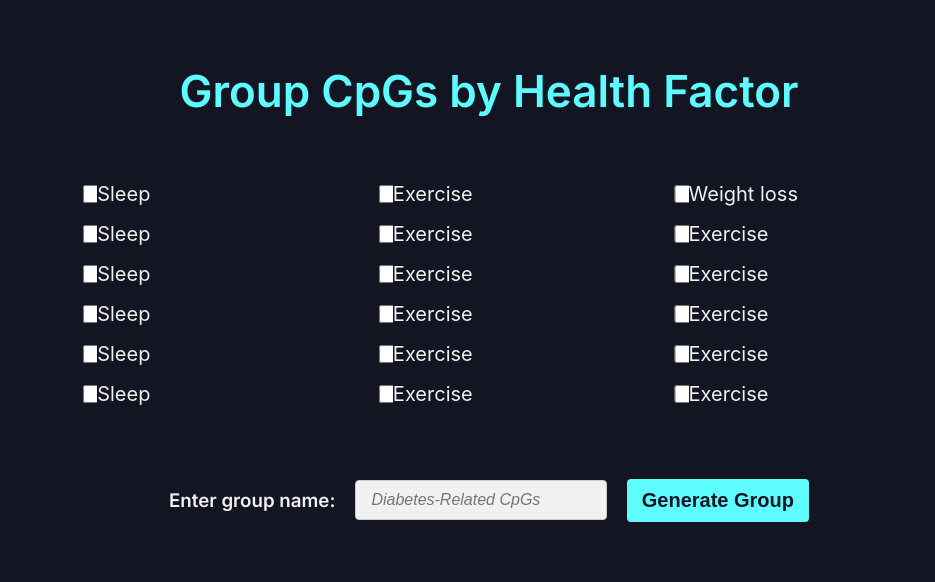
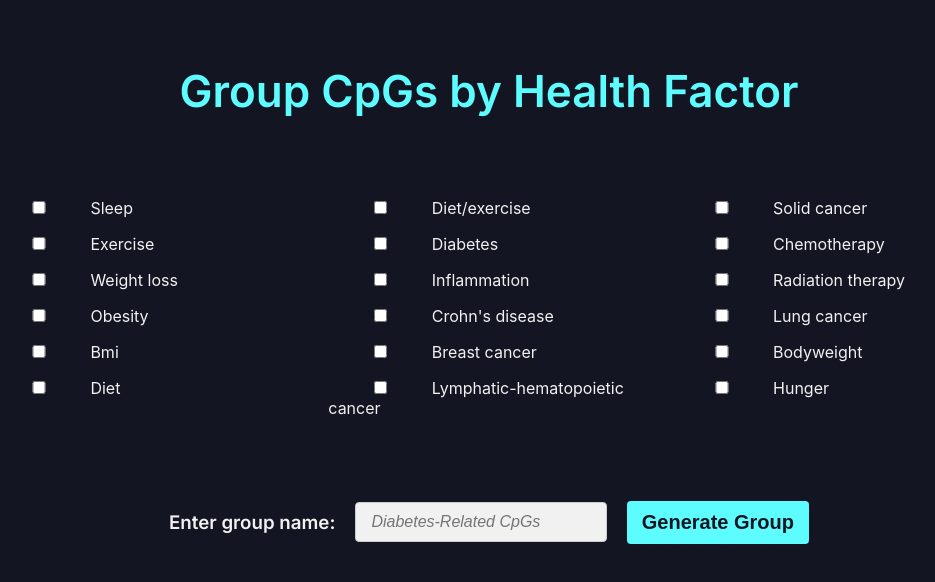
Before and after one commit to nbtrieu/cpg-group-generator, a React (Create React App) app: page / in a window 1280 px wide. Shown: the top 582 px of the page, without its empty margins (151-1086 px from the left). Built offline with nearby package versions, Linux system fonts and the light colour scheme.

Commit message:
Finish UI for grouping CpGs by health factors

```diff
--- a/src/components/CheckBoxes/index.js
+++ /dev/null
@@ -1 +0,0 @@
-export { default } from './CheckBoxes/'
--- a/src/components/GroupByHealthFactor/GroupByHealthFactor.js
+++ b/src/components/GroupByHealthFactor/GroupByHealthFactor.js
@@ -1,18 +1,18 @@
 import React, { useState } from 'react';
+import Options from '../Options/Options';
 
 export default function GroupByHealthFactor() {
-
-
-  const [checked, setChecked] = React.useState(false);
   const [groupName, setGroupName] = useState('');
-
-  const handleChange = (event) => {
-    setChecked(event.target.checked);
-  }
+  const [selectedFactors, setSelectedFactors] = useState([]);
 
   const handleNameChange = (event) => {
     setGroupName(event.target.value);
     // console.log("Current groupName state:", groupName);
+  };
+
+  const handleSubmit = () => {
+    // Use selectedFactors here
+    console.log(selectedFactors);
   };
 
   return (
@@ -20,92 +20,14 @@ export default function GroupByHealthFactor() {
       <header className='title text-center my-3'>
         <h1>Group CpGs by Health Factor</h1>
       </header>
-      <div className='options-wrapper flex-row'>
-        <div className='col-3'>
-          <div className='flex-row'>
-            <input value = 'sleep' type = 'checkbox' onChange = {handleChange} />
-            <span className='options-text'>Sleep</span>
-          </div>
-          <div className='flex-row mt-2'>
-            <input value = 'sleep' type = 'checkbox' onChange = {handleChange} />
-            <span className='options-text'>Sleep</span>
-          </div>
-          <div className='flex-row mt-2'>
-            <input value = 'sleep' type = 'checkbox' onChange = {handleChange} />
-            <span className='options-text'>Sleep</span>
-          </div>
-          <div className='flex-row mt-2'>
-            <input value = 'sleep' type = 'checkbox' onChange = {handleChange} />
-            <span className='options-text'>Sleep</span>
-          </div>
-          <div className='flex-row mt-2'>
-            <input value = 'sleep' type = 'checkbox' onChange = {handleChange} />
-            <span className='options-text'>Sleep</span>
-          </div>
-          <div className='flex-row mt-2'>
-            <input value = 'sleep' type = 'checkbox' onChange = {handleChange} />
-            <span className='options-text'>Sleep</span>
-          </div>
-        </div>
-        <div className='col-3'>
-          <div className='flex-row'>
-            <input value = 'exercise' type = 'checkbox' onChange = {handleChange} />
-            <span className='options-text'>Exercise</span>
-          </div>
-          <div className='flex-row mt-2'>
-            <input value = 'exercise' type = 'checkbox' onChange = {handleChange} />
-            <span className='options-text'>Exercise</span>
-          </div>
-          <div className='flex-row mt-2'>
-            <input value = 'exercise' type = 'checkbox' onChange = {handleChange} />
-            <span className='options-text'>Exercise</span>
-          </div>
-          <div className='flex-row mt-2'>
-            <input value = 'exercise' type = 'checkbox' onChange = {handleChange} />
-            <span className='options-text'>Exercise</span>
-          </div>
-          <div className='flex-row mt-2'>
-            <input value = 'exercise' type = 'checkbox' onChange = {handleChange} />
-            <span className='options-text'>Exercise</span>
-          </div>
-          <div className='flex-row mt-2'>
-            <input value = 'exercise' type = 'checkbox' onChange = {handleChange} />
-            <span className='options-text'>Exercise</span>
-          </div>
-        </div>
-        <div className='col-3'>
-          <div className='flex-row'>
-              <input value = 'weight loss' type = 'checkbox' onChange = {handleChange} />
-              <span className='options-text'>Weight loss</span>
-          </div>
-          <div className='flex-row mt-2'>
-            <input value = 'exercise' type = 'checkbox' onChange = {handleChange} />
-            <span className='options-text'>Exercise</span>
-          </div>
-          <div className='flex-row mt-2'>
-            <input value = 'exercise' type = 'checkbox' onChange = {handleChange} />
-            <span className='options-text'>Exercise</span>
-          </div>
-          <div className='flex-row mt-2'>
-            <input value = 'exercise' type = 'checkbox' onChange = {handleChange} />
-            <span className='options-text'>Exercise</span>
-          </div>
-          <div className='flex-row mt-2'>
-            <input value = 'exercise' type = 'checkbox' onChange = {handleChange} />
-            <span className='options-text'>Exercise</span>
-          </div>
-          <div className='flex-row mt-2'>
-            <input value = 'exercise' type = 'checkbox' onChange = {handleChange} />
-            <span className='options-text'>Exercise</span>
-          </div>
-        </div>
-      </div>
+      <Options
+        onFactorsChange={setSelectedFactors}  // Pass the callback
+      />
       <div className='name-wrapper'>
-        <label for="groupNameInput">
+        <label>
           <h3>Enter group name:</h3>
         </label>
         <input
-          id="groupNameInput"
           type="text"
           placeholder="Diabetes-Related CpGs"
           value={groupName}
@@ -113,7 +35,7 @@ export default function GroupByHealthFactor() {
           className='group-name-input'
         />
         <div className=''>
-          <button type="submit">Generate Group</button>
+          <button type="submit" onClick={handleSubmit}>Generate Group</button>
         </div>
       </div>
     </div>
--- a/src/components/CheckBoxes/CheckBoxes.js
+++ b/src/components/Options/Options.js
@@ -1,9 +1,10 @@
-import React, { useState } from 'react';
+import React, { useState, useEffect } from 'react';
+import { capitalizeFirstLetter } from '../../utils/helpers';
+
 const healthFactorsJSON = require('../../data/healthFactors');
 
-export default function Checkboxes() {
+export default function Options({ onFactorsChange }) {
   let healthFactors = healthFactorsJSON.map(factor => factor.name);
-  console.log(healthFactors);
 
   const [selectedFactors, setSelectedFactors] = useState([]);
 
@@ -17,18 +18,23 @@ export default function Checkboxes() {
     });
   };
 
+  // Use useEffect to notify the parent component of changes
+  useEffect(() => {
+      onFactorsChange(selectedFactors);
+  }, [selectedFactors, onFactorsChange]);
+
   return (
     <div className="columns-container">
       {Array.from({ length: 3 }).map((_, columnIndex) => (
         <div key={columnIndex} className="column">
           {healthFactors.slice(columnIndex * 6, (columnIndex + 1) * 6).map(factor => (
-            <label key={factor} className="health-factor">
+            <label key={factor} className="health-factor mt-2">
               <input
                 type="checkbox"
                 checked={selectedFactors.includes(factor)}
                 onChange={() => toggleFactor(factor)}
               />
-              {factor}
+              <span className='options-text'>{capitalizeFirstLetter(factor)}</span>
             </label>
           ))}
         </div>
--- /dev/null
+++ b/src/components/Options/index.js
@@ -0,0 +1 @@
+export { default } from './CheckBoxes'
--- a/src/index.css
+++ b/src/index.css
@@ -78,6 +78,24 @@ button:hover {
   box-shadow: 0 5px 20px rgba(92, 181, 182, 0.4);
 }
 
+/* OPTIONS COLUMNS */
+
+.columns-container {
+  display: flex;
+  width: 80% !important;
+  margin: auto !important;
+}
+
+.column {
+  flex: 1;
+  margin: 0 10px;
+}
+
+.health-factor {
+  display: block;
+  margin-bottom: 10px;
+}
+
 .options-wrapper {
   width: 70% !important;
   margin: auto !important;
@@ -85,8 +103,6 @@ button:hover {
 
 .options-text {
   color: var(--secondary);
-  font-size: 1.25rem;
-  margin-left: -2.5rem !important;
 }
 
 .name-wrapper {
--- /dev/null
+++ b/src/utils/helpers.js
@@ -0,0 +1,3 @@
+export function capitalizeFirstLetter(string) {
+  return string.charAt(0).toUpperCase() + string.slice(1);
+}
```
